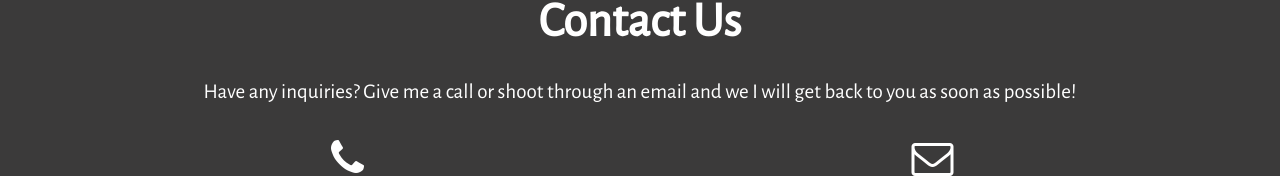
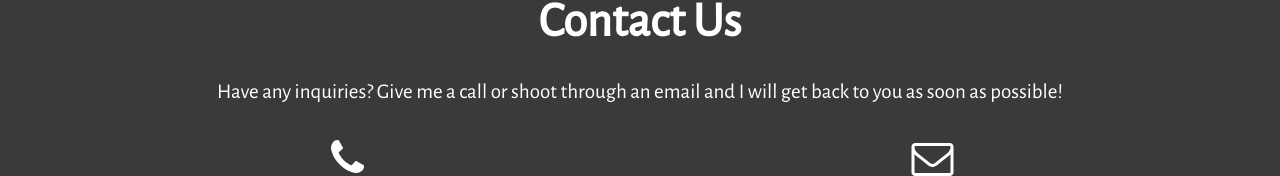
Before and after one commit to ptri7957/cakecreations.net.au, a plain HTML site: page index.html in a window 1280 px wide. Shown: the part 1718-1894 px from the top of the page. Drawn offline with nearby package versions, Linux system fonts and the light colour scheme; some icons are missing; a web font is replaced by a local one.

Commit message:
grammar issue fixed

```diff
--- a/index.html
+++ b/index.html
@@ -168,7 +168,7 @@
             <div class="container">
                 <div class="section-heading">Contact Us</div>
                 <div class="desc">
-                    <p>Have any inquiries?  Give me a call or shoot through an email and we I will get back to you as soon as possible!</p>
+                    <p>Have any inquiries?  Give me a call or shoot through an email and I will get back to you as soon as possible!</p>
                     <br>
                     <div class="row">
                         <div class="col-md-6 col-padding">
```
